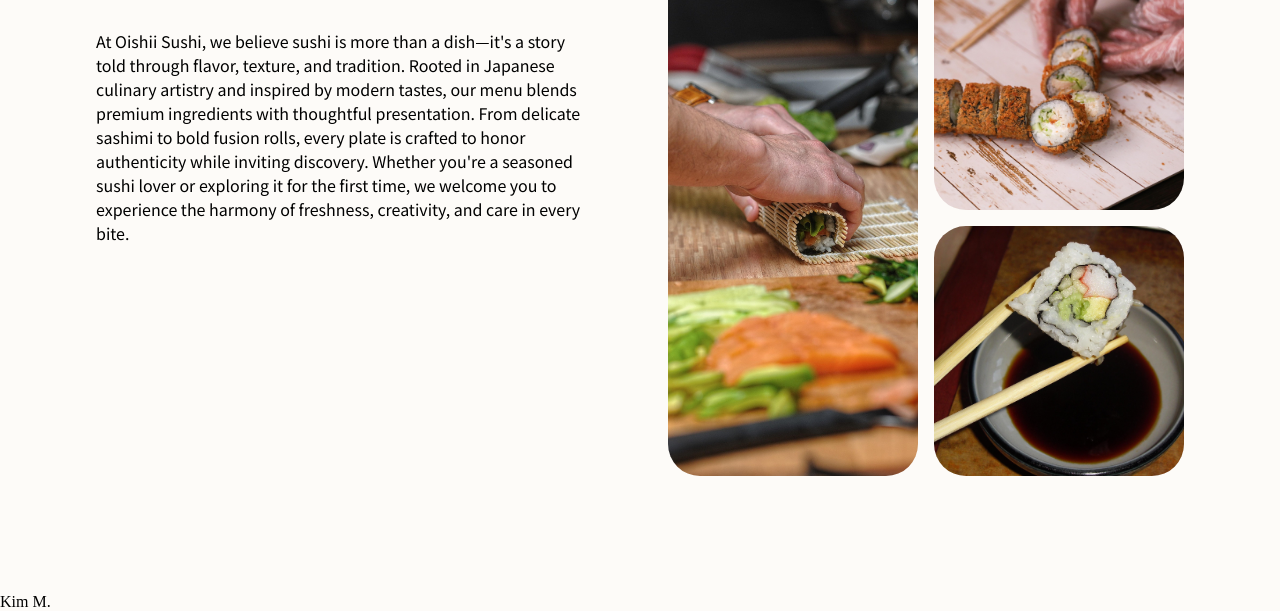
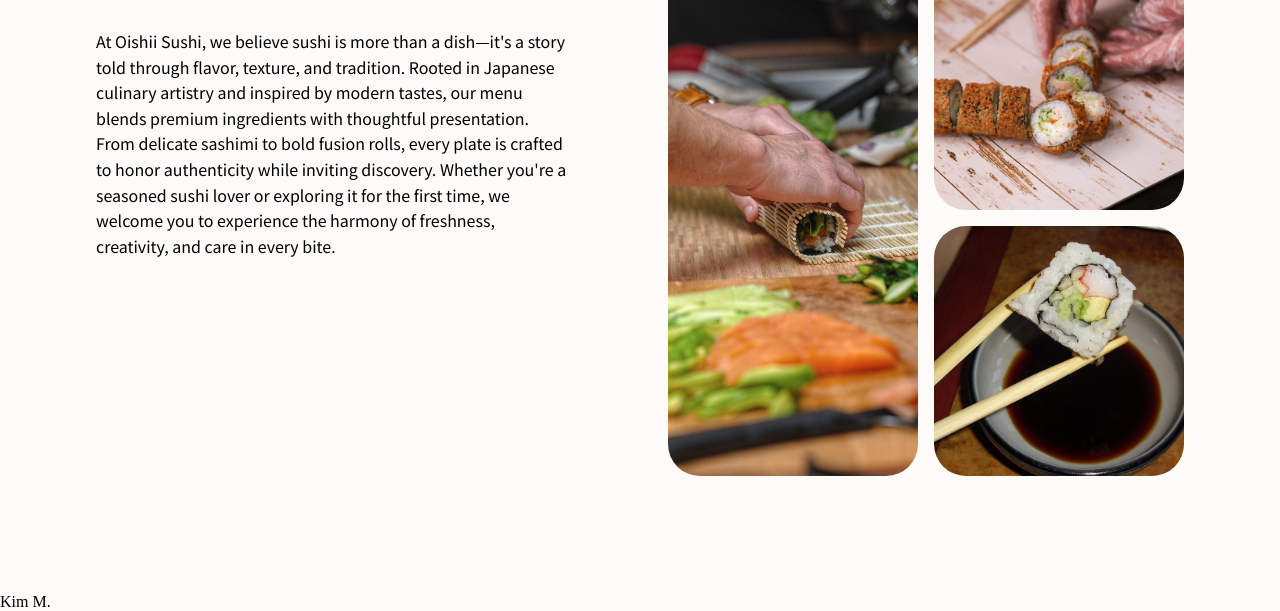
Before and after one commit to KimMillena/restaurant, a website built with webpack: page src/template.html in a window 1280 px wide. Both pictures are taken after a click on the button "About". Shown: the part 189-800 px from the top of the page. Built offline with nearby package versions, Linux system fonts and the light colour scheme.

Commit message:
Adjust line height of description and container width

```diff
--- a/src/styles.css
+++ b/src/styles.css
@@ -176,8 +176,12 @@ nav {
 
 .about-container {
   display: flex;
-  justify-content: space-between;
-  gap: 5rem;
+  justify-content: center;
+  gap: 3rem;
+}
+
+.left-container {
+  width: 50%;
 }
 
 .about-title {
@@ -186,7 +190,9 @@ nav {
 }
 
 .about-desc {
+  width: 90%;
   font-family: var(--secondary-font), sans-serif;
+  line-height: 1.6;
 }
 
 .image-container {
```
